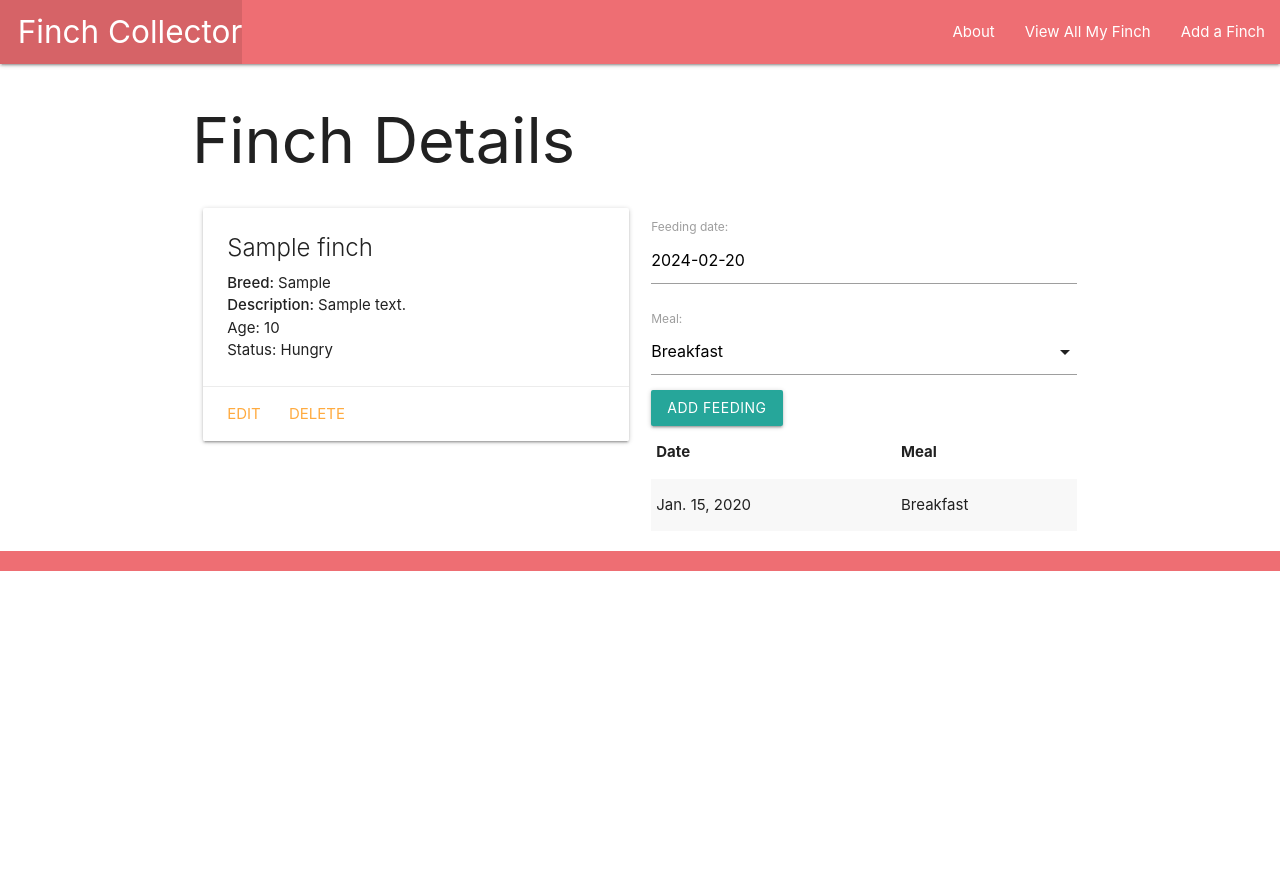
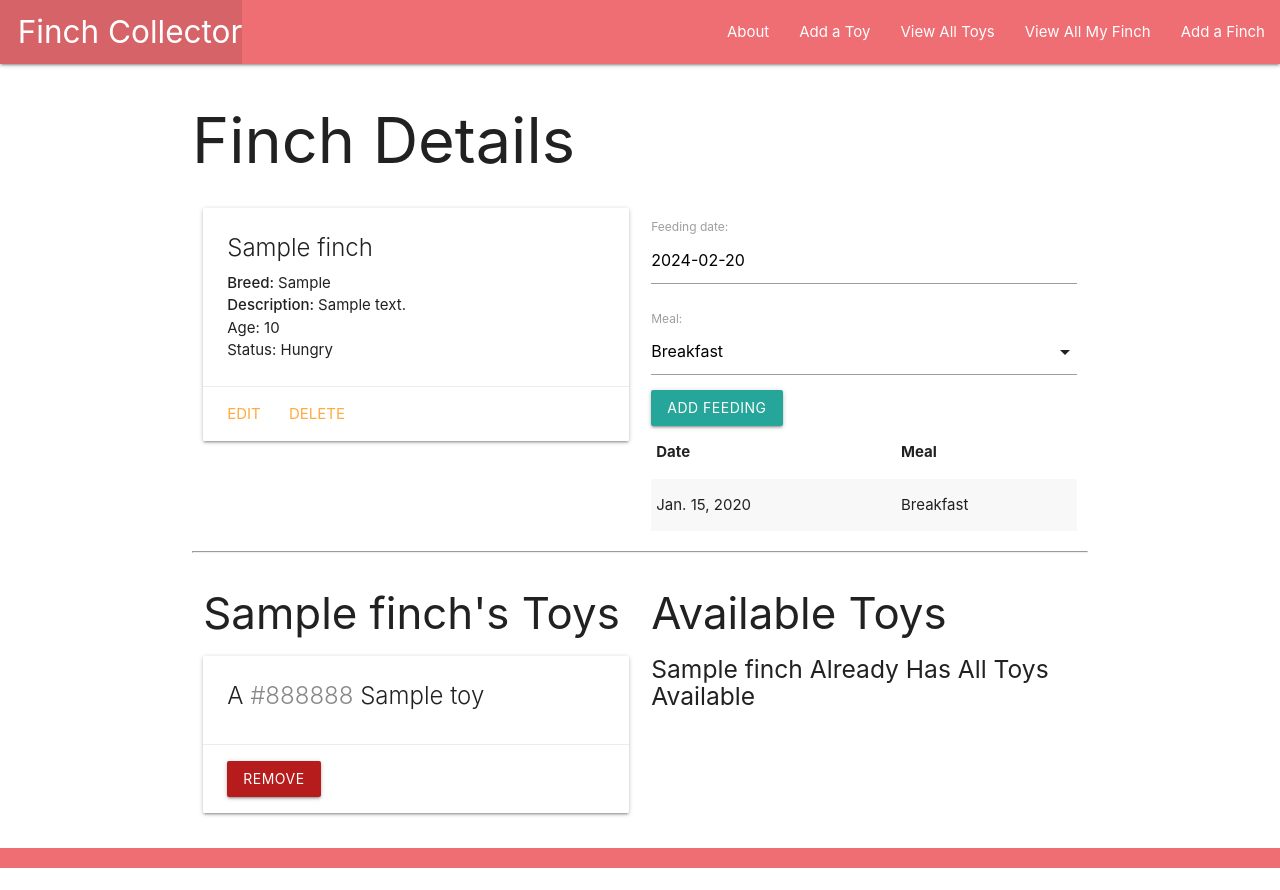
Before and after one commit to tjweath/finchcollector, a Django app: page /finches/1/ in a window 1280 px wide. Before the commit the page ends 571 px from the top, so only its background shows below. Run offline with Django 4.2, Linux system fonts and the light colour scheme; tables that the repository leaves empty hold one stand-in row (values such as "Sample post").

Commit message:
final updates

```diff
--- a/main_app/admin.py
+++ b/main_app/admin.py
@@ -1,6 +1,7 @@
 from django.contrib import admin
-from .models import Finch, Feeding
+from .models import Finch, Feeding, Toy
 
 # Register your models here.
 admin.site.register(Finch)
 admin.site.register(Feeding)
+admin.site.register(Toy)
--- a/main_app/models.py
+++ b/main_app/models.py
@@ -10,11 +10,23 @@ MEALS = (
 
 # Create your models here.
 
+class Toy(models.Model):
+  name = models.CharField(max_length=50)
+  color = models.CharField(max_length=20)
+
+  def __str__(self):
+    return self.name
+
+  def get_absolute_url(self):
+    return reverse('toys_detail', kwargs={'pk': self.id})
+
 class Finch(models.Model):
     name = models.CharField(max_length=100)
     breed = models.CharField(max_length=100)
     description = models.TextField(max_length=250)
     age = models.IntegerField()
+    toys = models.ManyToManyField(Toy)
+
 
     def __str__(self):
         return self.name
--- a/main_app/templates/base.html
+++ b/main_app/templates/base.html
@@ -20,6 +20,8 @@
         </ul>
         <ul class="right">
           <li><a href="{% url 'about' %}">About</a></li>
+          <li><a href="{% url 'toys_create' %}">Add a Toy</a></li>
+          <li><a href="{% url 'toys_index' %}">View All Toys</a></li>
           <li><a href="{% url 'index' %}">View All My Finch</a></li>
           <li><a href="{% url 'finches_create' %}">Add a Finch</a></li>
         </ul>
--- a/main_app/templates/finches/detail.html
+++ b/main_app/templates/finches/detail.html
@@ -43,6 +43,57 @@
   </table>
 </div>
 </div>
+
+<hr>
+<div class="row">
+  <div class="col s6">
+    <h3>{{ finch.name }}'s Toys</h3>
+    {% if finch.toys.count %}
+      {% for toy in finch.toys.all %}
+        <div class="card">
+          <div class="card-content">
+            <span class="card-title">
+              A <span style="color: {{ toy.color }}">{{ toy.color }}</span> {{ toy.name }}
+            </span>
+          </div>
+          <div class="card-action">
+            <form action="{% url 'unassoc_toy' finch.id toy.id %}" method="POST">
+              {% csrf_token %}
+              <button type="submit" class="btn red darken-4">Remove</button>
+            </form>
+          </div>
+        </div>
+      {% endfor %}
+    {% else %}
+      <h5>No Toys 😿</h5>
+    {% endif %}
+  </div>
+  <!-- Available toys will come after this line -->
+  <div class="col s6">
+    <h3>Available Toys</h3>
+    {% if toys.count %}
+      {% for toy in toys.all %}
+        <div class="card">
+          <div class="card-content">
+            <span class="card-title">
+              A <span style="color: {{ toy.color }}">{{ toy.color }}</span> {{ toy.name }}
+            </span>
+          </div>
+          <div class="card-action">
+            <form action="{% url 'assoc_toy' finch.id toy.id %}" method="POST">
+              {% csrf_token %}
+              <button type="submit" class="btn">Add</button>
+            </form>
+          </div>
+        </div>
+      {% endfor %}
+    {% else %}
+      <h5>{{finch.name}} Already Has All Toys Available</h5>
+    {% endif %}
+  </div>
+</div>
+
+
 <script>
   const dateEl = document.getElementById('id_date');
   M.Datepicker.init(dateEl, {
--- a/main_app/urls.py
+++ b/main_app/urls.py
@@ -9,5 +9,12 @@ urlpatterns = [
   path('finches/<int:pk>/update/', views.FinchUpdate.as_view(), name='finches_update'),
   path('finches/<int:pk>/delete/', views.FinchDelete.as_view(), name='finches_delete'),
   path('finches/<int:finch_id>/add_feeding/', views.add_feeding, name='add_feeding'),
+  path('finches/<int:finch_id>/assoc_toy/<int:toy_id>/', views.assoc_toy, name='assoc_toy'),
+  path('finches/<int:finch_id>/unassoc_toy/<int:toy_id>/', views.unassoc_toy, name='unassoc_toy'),
+  path('toys/', views.ToyList.as_view(), name='toys_index'),
+  path('toys/<int:pk>/', views.ToyDetail.as_view(), name='toys_detail'),
+  path('toys/create/', views.ToyCreate.as_view(), name='toys_create'),
+  path('toys/<int:pk>/update/', views.ToyUpdate.as_view(), name='toys_update'),
+  path('toys/<int:pk>/delete/', views.ToyDelete.as_view(), name='toys_delete'),
   path('', views.home, name='home')
 ]
--- a/main_app/views.py
+++ b/main_app/views.py
@@ -1,6 +1,7 @@
 from django.shortcuts import render, redirect
 from django.views.generic.edit import CreateView, UpdateView, DeleteView
-from .models import Finch
+from django.views.generic import ListView, DetailView
+from .models import Finch, Toy
 from .forms import FeedingForm
 
 # Create your views here.
@@ -18,11 +19,27 @@ def finches_index(request):
 
 def finches_detail(request, finch_id):
   finch = Finch.objects.get(id=finch_id)
+  id_list = finch.toys.all().values_list('id')
+  toys_finch_doesnt_have = Toy.objects.exclude(id__in=id_list)
   feeding_form = FeedingForm()
   return render(request, 'finches/detail.html', {
     'finch': finch,
-    'feeding_form': feeding_form
+    'feeding_form': feeding_form,
+    'toys': toys_finch_doesnt_have
   })
+
+class FinchCreate(CreateView):
+  model = Finch
+  fields = ['name', 'breed', 'description', 'age']
+
+class FinchUpdate(UpdateView):
+  model = Finch
+  fields = ['breed', 'description', 'age']
+
+class FinchDelete(DeleteView):
+  model = Finch
+  success_url = '/finches'
+
 
 def add_feeding(request, finch_id):
     form = FeedingForm(request.POST)
@@ -33,14 +50,28 @@ def add_feeding(request, finch_id):
       new_feeding.save()
     return redirect('detail', finch_id=finch_id)
 
-class FinchCreate(CreateView):
-  model = Finch
+class ToyList(ListView):
+  model = Toy
+
+class ToyDetail(DetailView):
+  model = Toy
+
+class ToyCreate(CreateView):
+  model = Toy
   fields = '__all__'
 
-class FinchUpdate(UpdateView):
-  model = Finch
-  fields = ['breed', 'description', 'age']
+class ToyUpdate(UpdateView):
+  model = Toy
+  fields = ['name', 'color']
 
-class FinchDelete(DeleteView):
-  model = Finch
-  success_url = '/finches'
+class ToyDelete(DeleteView):
+  model = Toy
+  success_url = '/toys'
+
+def assoc_toy(request, finch_id, toy_id):
+  Finch.objects.get(id=finch_id).toys.add(toy_id)
+  return redirect('detail', finch_id=finch_id)
+
+def unassoc_toy(request, finch_id, toy_id):
+  Finch.objects.get(id=finch_id).toys.remove(toy_id)
+  return redirect('detail', finch_id=finch_id)
```
Also changed, not shown: main_app/templates/main_app/toy_confirm_delete.html (added, +13 -0 lines), main_app/templates/main_app/toy_detail.html (added, +20 -0 lines), main_app/templates/main_app/toy_form.html (added, +19 -0 lines), main_app/templates/main_app/toy_list.html (added, +17 -0 lines), main_app/migrations/0003_toy_finch_toys.py (added).
